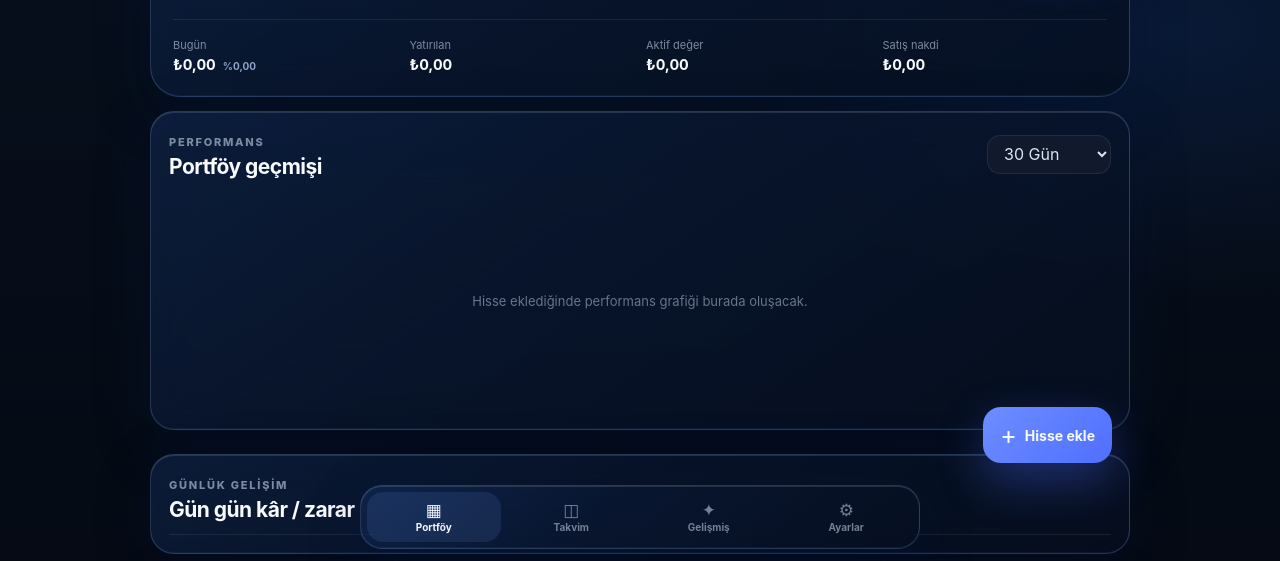
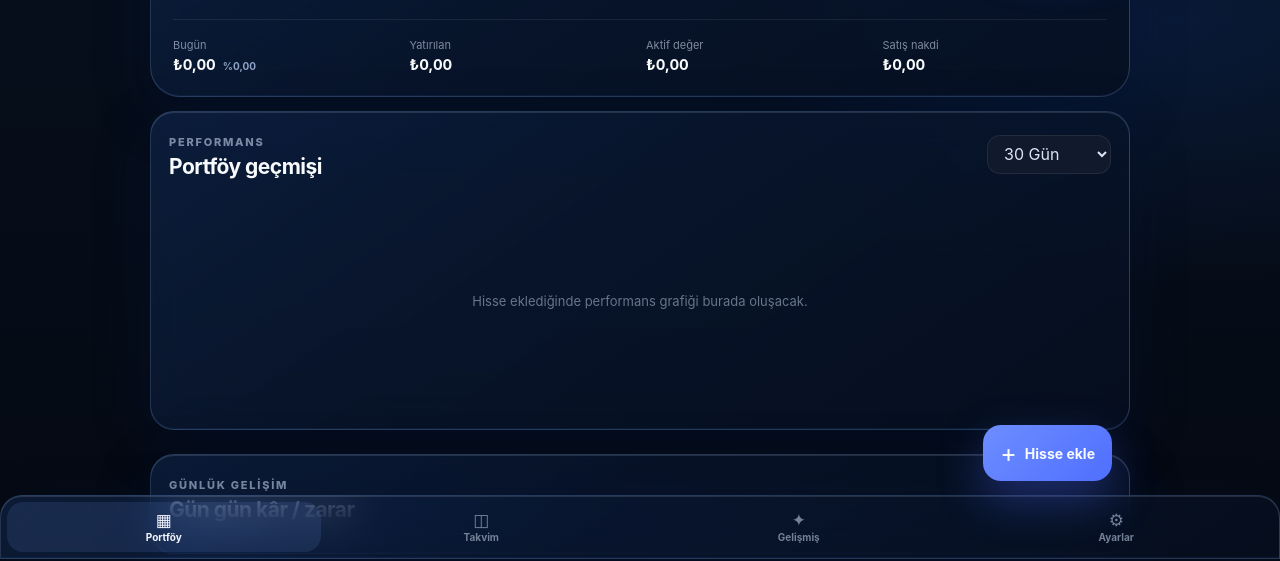
Before and after one commit to canmuslu59/halka-arz-portfoy, a website with bundled scripts: page public/index.html in a window 1280 px wide. Shown: the part 241-802 px from the top of the page. Built offline with nearby package versions, Linux system fonts and the light colour scheme.

Commit message:
ui: keep fixed dock in canonical web assets

```diff
--- a/public/styles.css
+++ b/public/styles.css
@@ -332,3 +332,29 @@ body{
 
 /* Keep the stock-add sheet above the on-screen keyboard. */
 #addSheet{bottom:max(var(--keyboard-inset,0px),var(--android-ime-bottom,0px));max-height:calc(92dvh - max(var(--keyboard-inset,0px),var(--android-ime-bottom,0px)))}
+
+
+/* 2026-09-21: fixed bottom navigation dock + immersive Android navigation. */
+.bottom-nav{
+  left:0;
+  right:0;
+  bottom:0;
+  width:100%;
+  max-width:none;
+  min-height:var(--dock-height);
+  transform:none;
+  border-radius:22px 22px 0 0;
+  padding-left:max(6px,var(--android-safe-left,0px));
+  padding-right:max(6px,var(--android-safe-right,0px));
+  transition:none;
+}
+.bottom-nav.dock-hidden{
+  opacity:1;
+  transform:none;
+  pointer-events:auto;
+}
+.main{padding-bottom:calc(var(--dock-height) + 38px)}
+.fab{bottom:calc(var(--dock-height) + 14px)}
+.toast{bottom:calc(var(--dock-height) + 18px)}
+@media(max-width:720px){.bottom-nav{width:100%}}
+@media(max-width:365px){.bottom-nav{width:100%}}
```
